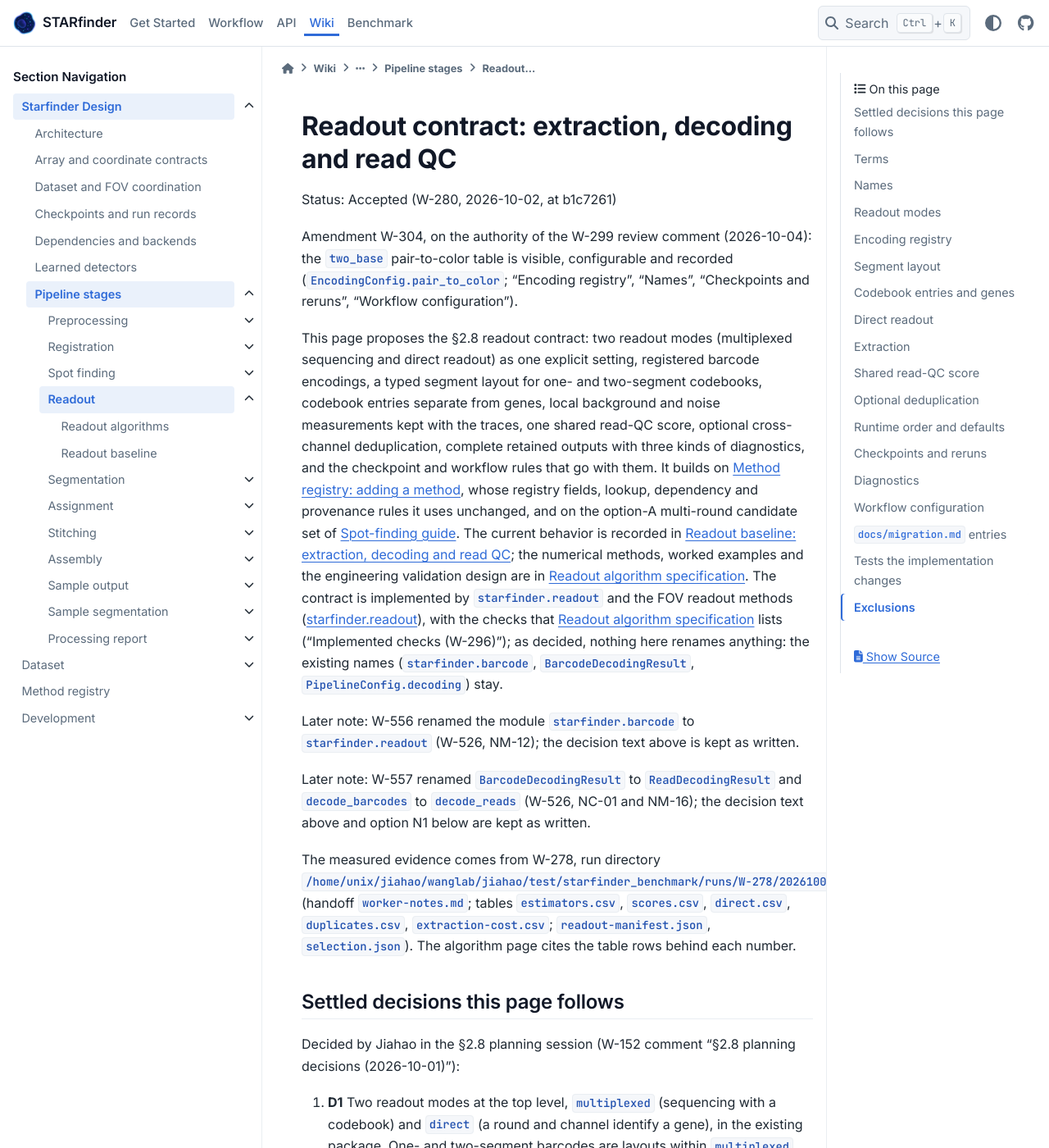
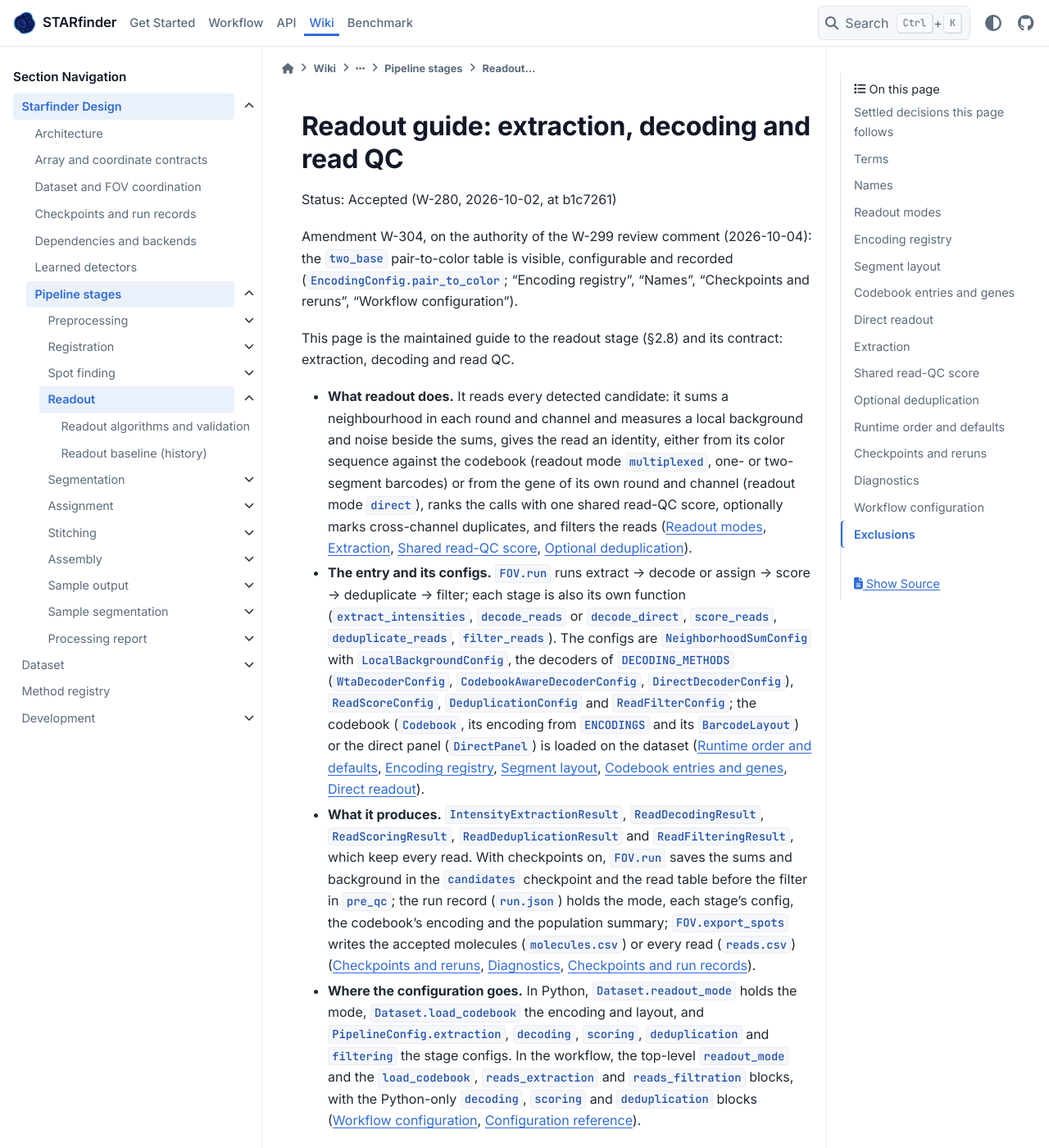
Before and after one commit to wanglab-broad/starfinder, a Sphinx documentation site: the page built from docs/readout-contract.md, in a window 1280 px wide and 1400 px high. Shown: the whole window at 82% size. Built offline with Sphinx 7.4.7 and the PyData theme 0.15.4, drawn with Linux system fonts in a browser that asks for light colours; some of the changed text lies outside the part shown.

Commit message:
feat(w-592): make the readout contract the maintained readout guide…
The readout contract page (`docs/readout-contract.md`) is now the
maintained readout guide, at the same URL. It is retitled "Readout
guide: extraction, decoding and read QC" and opens with the four-bullet
orientation, followed by a paragraph naming the pages beneath it. Its
toctree labels are now "Readout algorithms and validation" and "Readout
baseline (history)". **What was removed and what was kept:** - **Removed
from the guide:** its "`docs/migration.md` entries" section, its "Tests
the implementation changes" section and the "proposes" intro paragraph.
All eleven migration entries were …

Linear-Issue: W-592

````diff
--- a/docs/readout-algorithms.md
+++ b/docs/readout-algorithms.md
@@ -7,7 +7,7 @@ encodings, the WTA and codebook-aware decoders, direct assignment, the local
 background and noise estimator, the shared read-QC score and the deduplication rule.
 It gives worked examples and the engineering validation design of task group 6. The
 registries, configs, modes and records they plug into are in {doc}`readout-contract`;
-the current behavior is in {doc}`readout-baseline`. The encodings, decoders, estimator,
+the behavior before §2.8 is history, in {doc}`readout-baseline`. The encodings, decoders, estimator,
 score and deduplication rule are implemented in `starfinder.readout` ({doc}`api/readout`),
 with the checks that "Implemented checks (W-296)" lists, and nothing here sets a score
 cutoff, a calibrated probability or a default filter.
@@ -344,24 +344,37 @@ Checks:
 | R18 | Filtering | `golden`, `two_seg`, `crosstalk` | Filter table | Bounds on `qc_score` and on any declared score column; `exclude_duplicates`; per-segment end bases; the default keeps every `assigned` read with no score bound. **Provisional**: contract rules. |
 | R19 | Determinism | `golden`; `cal` seed 103 | SHA-256 of every table, three single-thread processes | Identical. **Provisional**: no W-278 row covers it; the W-279 golden test gave byte-identical pins in three processes. |
 
-Metrics that must be added to `starfinder.evaluation` (task group 2, because task
-groups 4 and 5 use them already):
-
-* `ranking_quality(score, correct, *, orientation, retention=(0.5, 0.8, 0.9, 1.0))`:
-  AUROC (correct ranked above incorrect), its Hanley–McNeil standard error, and the
-  error at each retention level, with an undefined value and a reason when a class
-  is empty (the W-278 `scores.csv` columns);
-* `evaluate_deduplication(groups, source, *, pairs)`: missed duplicates (pairs of one
-  source not merged), false merges (merged pairs of different sources) and their
-  rates over the stated pair population (the W-278 `duplicates.csv` columns).
+`starfinder.evaluation.readout` holds the two metrics these checks use
+({doc}`api/evaluation.registration`): `ranking_quality` gives the AUROC (correct ranked
+above incorrect), its Hanley–McNeil standard error and the error at each retention
+level (the W-278 `scores.csv` columns), and `evaluate_deduplication` the missed
+duplicates, false merges and their rates over the stated pair population (the W-278
+`duplicates.csv` columns); both report an undefined value with a reason when a class is
+empty.
 
 `match_points` and `evaluate_decoding` are used as they are.
 
-Resource plan: every fixture is at most 32×64×64 voxels. W-278 ran 27 calibrated
-scenes per split (design or held-out) in about 45 s at one thread (worker notes,
-"Budget"); the extended checks run 24 to 27 scenes, so about a minute, and the
-default-tier checks seconds. Each run records wall time and maximum RSS with
+Each run records wall time and maximum RSS with
 `/usr/bin/time -v` against the 4 GiB stop target.
+
+The golden test and the worked-example checks keep their values:
+
+* `test/test_readout_golden.py`: every pinned value stays, with these named edits
+  only: the body of `readout_config` (registry configs); the digests of the codebook,
+  decoding, filtering and `pre_qc` tables computed after dropping `entry_id` and the
+  score columns, plus new pins for the extended tables; `candidates.csv` re-pinned,
+  with an assertion that the table without the background columns, written by the
+  same writer, has today's digest. Since W-573 the pins of the tensor and of the
+  decoding, filtering and `pre_qc` tables and files are explicit expected values with
+  the tolerances of [contributing](contributing.md) ("Expected values and
+  tolerances"), equal to the digests pinned before; the inputs and the codebook keep
+  their digests. `test_valid_is_always_true_at_the_border_and_in_a_zero_round`
+  and `test_candidates_with_a_round_column_raise_on_decoding` stay unchanged, because
+  they run in `multiplexed` mode. If Jiahao changes the codebook-aware rescue default,
+  its digests (b) and (d) are re-pinned with a comment naming the decision.
+* `test/test_readout_examples.py`: the reference functions of the expected `one_base`
+  and direct-readout behavior are replaced by calls to `ENCODINGS` and
+  `decode_direct`; every asserted value stays.
 
 ### Implemented checks (W-296)
 
--- a/docs/readout-contract.md
+++ b/docs/readout-contract.md
@@ -1,4 +1,4 @@
-# Readout contract: extraction, decoding and read QC
+# Readout guide: extraction, decoding and read QC
 
 Status: Accepted (W-280, 2026-10-02, at b1c7261)
 
@@ -7,19 +7,53 @@ Amendment W-304, on the authority of the W-299 review comment (2026-10-04): the
 (`EncodingConfig.pair_to_color`; "Encoding registry", "Names", "Checkpoints and
 reruns", "Workflow configuration").
 
-This page proposes the §2.8 readout contract: two readout modes (multiplexed
-sequencing and direct readout) as one explicit setting, registered barcode
-encodings, a typed segment layout for one- and two-segment codebooks, codebook
-entries separate from genes, local background and noise measurements kept with the
-traces, one shared read-QC score, optional cross-channel deduplication, complete
-retained outputs with three kinds of diagnostics, and the checkpoint and workflow
-rules that go with them. It builds on {doc}`method-registry`, whose registry fields,
-lookup, dependency and provenance rules it uses unchanged, and on the option-A
-multi-round candidate set of {doc}`spot-finding-contract`. The current behavior is
-recorded in {doc}`readout-baseline`; the numerical methods, worked examples and the
-engineering validation design are in {doc}`readout-algorithms`. The contract is
-implemented by `starfinder.readout` and the FOV readout methods ({doc}`api/readout`), with
-the checks that {doc}`readout-algorithms` lists ("Implemented checks (W-296)"); as
+This page is the maintained guide to the readout stage (§2.8) and its contract:
+extraction, decoding and read QC.
+
+* **What readout does.** It reads every detected candidate: it sums a neighbourhood in
+  each round and channel and measures a local background and noise beside the sums,
+  gives the read an identity, either from its color sequence against the codebook
+  (readout mode `multiplexed`, one- or two-segment barcodes) or from the gene of its own
+  round and channel (readout mode `direct`), ranks the calls with one shared read-QC
+  score, optionally marks cross-channel duplicates, and filters the reads
+  ([Readout modes](#readout-modes), [Extraction](#extraction),
+  [Shared read-QC score](#shared-read-qc-score), [Optional deduplication](#optional-deduplication)).
+* **The entry and its configs.** `FOV.run` runs extract → decode or assign → score →
+  deduplicate → filter; each stage is also its own function (`extract_intensities`,
+  `decode_reads` or `decode_direct`, `score_reads`, `deduplicate_reads`, `filter_reads`).
+  The configs are `NeighborhoodSumConfig` with `LocalBackgroundConfig`, the decoders of
+  `DECODING_METHODS` (`WtaDecoderConfig`, `CodebookAwareDecoderConfig`,
+  `DirectDecoderConfig`), `ReadScoreConfig`, `DeduplicationConfig` and `ReadFilterConfig`;
+  the codebook (`Codebook`, its encoding from `ENCODINGS` and its `BarcodeLayout`) or the
+  direct panel (`DirectPanel`) is loaded on the dataset
+  ([Runtime order and defaults](#runtime-order-and-defaults), [Encoding registry](#encoding-registry),
+  [Segment layout](#segment-layout), [Codebook entries and genes](#codebook-entries-and-genes),
+  [Direct readout](#direct-readout)).
+* **What it produces.** `IntensityExtractionResult`, `ReadDecodingResult`,
+  `ReadScoringResult`, `ReadDeduplicationResult` and `ReadFilteringResult`, which keep
+  every read. With checkpoints on, `FOV.run` saves the sums and background in the
+  `candidates` checkpoint and the read table before the filter in `pre_qc`; the run
+  record (`run.json`) holds the mode, each stage's config, the codebook's encoding and the
+  population summary; `FOV.export_spots` writes the accepted molecules (`molecules.csv`)
+  or every read (`reads.csv`) ([Checkpoints and reruns](#checkpoints-and-reruns),
+  [Diagnostics](#diagnostics), {doc}`checkpoints`).
+* **Where the configuration goes.** In Python, `Dataset.readout_mode` holds the mode,
+  `Dataset.load_codebook` the encoding and layout, and `PipelineConfig.extraction`,
+  `decoding`, `scoring`, `deduplication` and `filtering` the stage configs. In the
+  workflow, the top-level `readout_mode` and the `load_codebook`, `reads_extraction` and
+  `reads_filtration` blocks, with the Python-only `decoding`, `scoring` and
+  `deduplication` blocks ([Workflow configuration](#workflow-configuration),
+  {doc}`workflow-configuration`).
+
+The contract builds on {doc}`method-registry`, whose registry fields, lookup,
+dependency and provenance rules it uses unchanged, and on the option-A multi-round
+candidate set of {doc}`spot-finding-contract`, which "Direct readout" amends. Beneath
+this guide, {doc}`readout-algorithms` specifies the numerical methods, the worked
+examples and the engineering validation (R1 to R19, "Implemented checks (W-296)" and
+"Limitations"). {doc}`readout-baseline` is history: the behavior at `141c093`, before
+§2.8, kept with its golden test. The contract is implemented by `starfinder.readout` and
+the FOV readout methods ({doc}`api/readout`), with the checks that
+{doc}`readout-algorithms` lists; as
 decided, nothing here renames anything: the existing names
 (`starfinder.barcode`, `BarcodeDecodingResult`, `PipelineConfig.decoding`) stay.
 
@@ -557,75 +591,6 @@ The schema lists of `decoding.method` and of the encodings are kept equal to the
 registries by a default-tier test, as for the other stages ({doc}`method-registry`,
 "YAML naming per stage").
 
-## `docs/migration.md` entries
-
-The implementation adds these entries:
-
-1. **Readout mode.** `Dataset.readout_mode`, `DirectPanel`, `load_direct_panel`,
-   `DirectDecoderConfig`, `decode_direct`; the YAML key `readout_mode`; decoding a
-   multi-round candidate set needs `readout_mode="direct"`.
-2. **Encodings and decoders.** `ENCODINGS` with `two_base` (`EncodingConfig`, now
-   with `method`) and `one_base` (`OneBaseEncodingConfig`); `DECODING_METHODS`;
-   exact-type lookup.
-3. **Segment layout.** `BarcodeLayout`, `Segment`, `Codebook.layout`; per-segment
-   end bases. **Intentional change:** the workflow adapter converts the shared
-   `split_index` from MATLAB's one-based position; a configuration that worked
-   around the defect by giving the Python value (for example 4 for aging) must give
-   the MATLAB value (5).
-4. **Codebook entries.** `entry_id`; repeated genes allowed (D5); `n_entries`;
-   `gene_to_seq` raises for codebooks with repeated genes. **Intentional change:**
-   two barcodes for one gene, which raised before, now load as two entries, and the
-   decoding table gains `entry_id`.
-5. **Background measurements.** `LocalBackgroundConfig`,
-   `NeighborhoodSumConfig.background` (on by default), the new result fields and the
-   candidate columns.
-6. **Shared score.** `ReadScoreConfig`, `score_reads`, `PipelineConfig.scoring`;
-   **intentional change:** the workflow adapter scores whenever it decodes.
-7. **Deduplication.** `DeduplicationConfig`, `deduplicate_reads`,
-   `PipelineConfig.deduplication` (off); `ReadFilterConfig.exclude_duplicates`.
-8. **Filtering.** Score bounds on any declared score column; per-segment end bases.
-9. **Checkpoints.** The new `candidates` columns and `pre_qc` content;
-   `FORMAT_VERSION` stays 2.
-10. **Diagnostics and evaluation.** `inspect_read`, `summarize_reads`, `explain_read`;
-    `ranking_quality`, `evaluate_deduplication`.
-11. **Encoding table (W-304).** `EncodingConfig.pair_to_color` (default unchanged),
-    `EncodingSpec.table`, `Codebook.encoding_table()`, `Dataset.encoding_table()`,
-    `FOV.encoding_table()`, the summary line, the YAML key
-    `load_codebook.encoding.pair_to_color`, and the recorded `encoding` of
-    `pre_qc.json` and `run.json` with its rerun check.
-
-## Tests the implementation changes
-
-* `test/test_readout_golden.py`: every pinned value stays, with these named edits
-  only: the body of `readout_config` (registry configs); the digests of the codebook,
-  decoding, filtering and `pre_qc` tables computed after dropping `entry_id` and the
-  score columns, plus new pins for the extended tables; `candidates.csv` re-pinned,
-  with an assertion that the table without the background columns, written by the
-  same writer, has today's digest. Since W-573 the pins of the tensor and of the
-  decoding, filtering and `pre_qc` tables and files are explicit expected values with
-  the tolerances of [contributing](contributing.md) ("Expected values and
-  tolerances"), equal to the digests pinned before; the inputs and the codebook keep
-  their digests. `test_valid_is_always_true_at_the_border_and_in_a_zero_round`
-  and `test_candidates_with_a_round_column_raise_on_decoding` stay unchanged, because
-  they run in `multiplexed` mode. If Jiahao changes the codebook-aware rescue default,
-  its digests (b) and (d) are re-pinned with a comment naming the decision.
-* `test/test_readout_examples.py`: the reference functions of the expected `one_base`
-  and direct-readout behavior are replaced by calls to `ENCODINGS` and
-  `decode_direct`; every asserted value stays.
-* `test/test_readout.py`: one named edit. The case `"A,CACGC\nA,CATGC\n"` of
-  `test_invalid_csv_has_row_context` (`test_readout.py:59-74`) requires two different
-  barcodes for one gene to raise, which D5 reverses. The task-group-2 issue removes
-  that case and adds a test that the same rows load as two entries of gene `A`. The
-  other cases of that test still raise (the identical-row case as a repeated
-  `entry_id`), and the rest of the file is unchanged.
-* `test/test_spot_finding_rounds.py:196-208` stays unchanged: the `multiplexed`
-  message keeps "readout mode (§2.8)".
-* Every other existing test passes unchanged, in particular `test_encoding.py`, `test_extraction.py`, `test_codebook_aware_decoder.py`,
-  `test_checkpoints.py`, `test_fov.py`, `test_e2e.py`,
-  `test_coordination_contract.py`, `test_spot_finding_golden.py` and the
-  registration checkpoint-version tests. Each draft implementation issue names its
-  set.
-
 ## Exclusions
 
 No binary or MERFISH-style code, decoder or example; no new extraction algorithm,
@@ -638,6 +603,6 @@ to E03.
 ```{toctree}
 :hidden:
 
-Readout algorithms <readout-algorithms>
-Readout baseline <readout-baseline>
+Readout algorithms and validation <readout-algorithms>
+Readout baseline (history) <readout-baseline>
 ```
````
Also changed, not shown: 1 other file.
